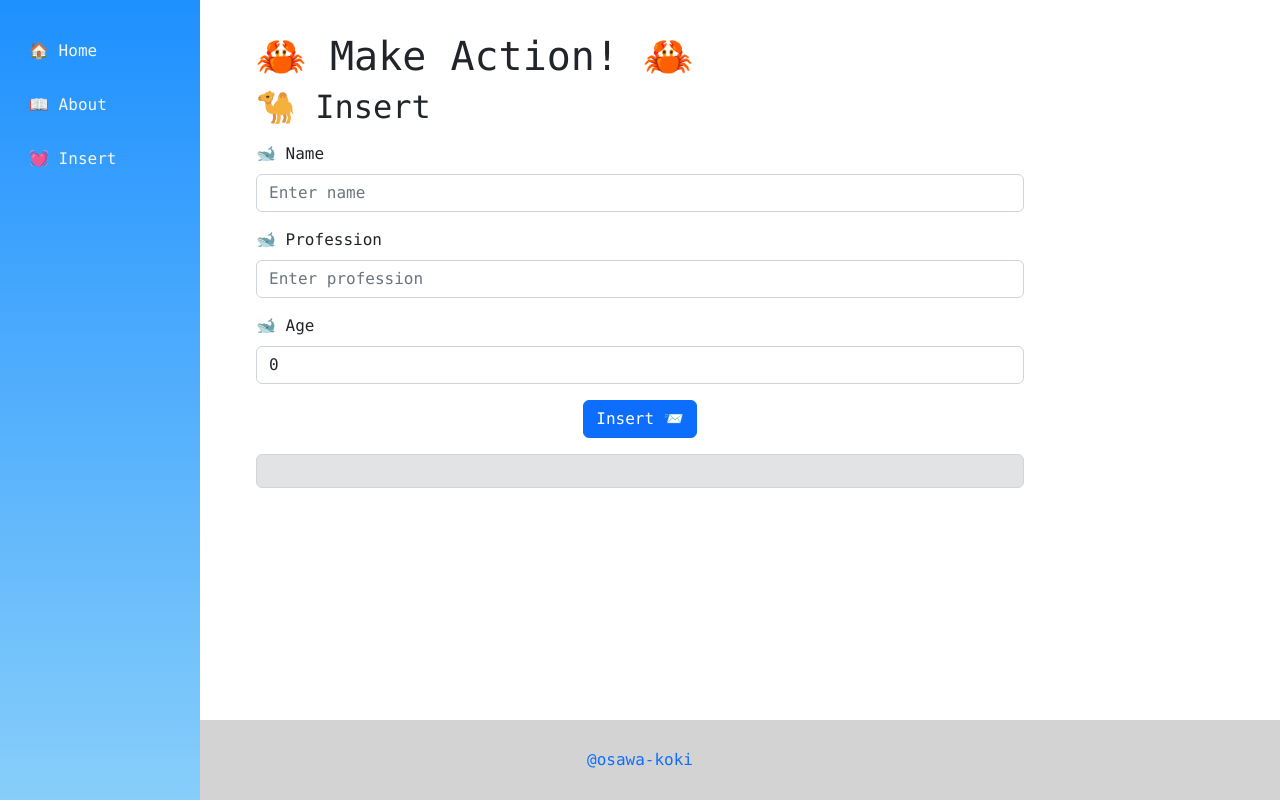
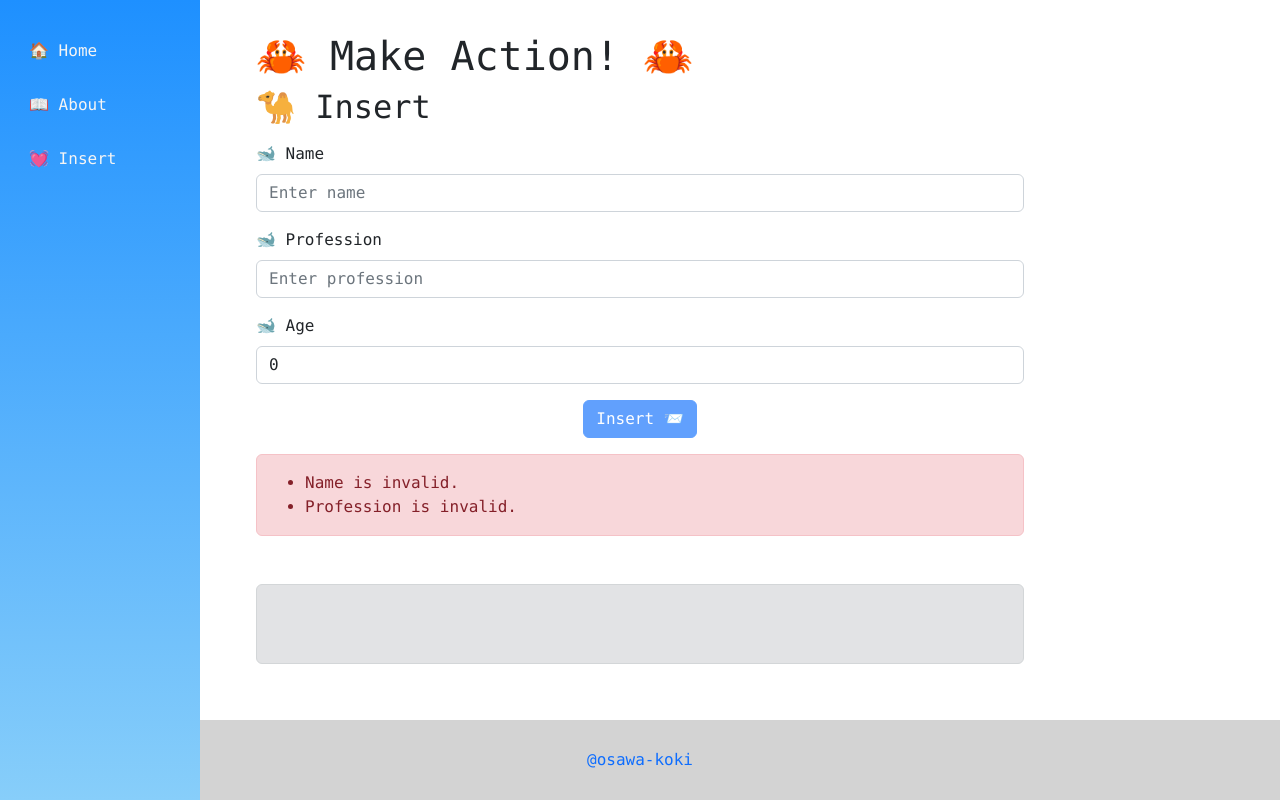
Before and after one commit to osawa-koki/az_func-cosmos_db, a Next.js app in the folder client/: page /insert in a window 1280 px wide. Built offline with nearby package versions, Linux system fonts and the light colour scheme.

Commit message:
挿入ページ作った。

```diff
--- a/client/pages/insert.tsx
+++ b/client/pages/insert.tsx
@@ -9,7 +9,7 @@ export default function InsertPage() {
   const [name, setName] = React.useState<string>('');
   const [profession, setProfession] = React.useState<string>('');
   const [age, setAge] = React.useState<number>(0);
-  const [state, setState] = React.useState<['success' | 'danger' | 'info' | 'secondary', string]>(['secondary', '']);
+  const [state, setState] = React.useState<['primary' | 'danger' | 'info' | 'secondary', string]>(['secondary', '']);
 
   const Send = async () => {
     setState(['info', 'Sending...']);
@@ -25,14 +25,29 @@ export default function InsertPage() {
         age: age
       })
     });
-    const json = await res.json();
-    if (json.result) {
-      setState(['success', 'Insert success!']);
+    if (res.ok) {
+      setState(['primary', 'Insert success!']);
     } else {
       setState(['danger', 'Insert failed...']);
     }
     await new Promise((resolve) => setTimeout(resolve, setting.waitingTime));
     setState(['secondary', '']);
+  };
+
+  const IsValid_Age = () => {
+    return age >= 0 && age <= 100;
+  };
+
+  const IsValid_Name = () => {
+    return name.length > 0;
+  };
+
+  const IsValid_Profession = () => {
+    return profession.length > 0;
+  };
+
+  const IsValid = () => {
+    return IsValid_Age() && IsValid_Name() && IsValid_Profession();
   };
 
   return (
@@ -53,9 +68,19 @@ export default function InsertPage() {
             <Form.Label>🐋 Age</Form.Label>
             <Form.Control type="number" min={0} max={100} placeholder="Enter age" value={age} onInput={(e) => {setAge(parseInt(e.currentTarget.value))}} />
           </Form.Group>
-          <Button variant="primary" className="d-block mx-auto mt-3" onClick={Send}>Insert 📨</Button>
+          <Button variant="primary" className="d-block mx-auto mt-3" onClick={Send} disabled={IsValid() === false}>Insert 📨</Button>
         </Form>
-        <Alert variant={state[0]} className="mt-3">{state[1]}</Alert>
+        {
+          IsValid() === false &&
+          <Alert variant="danger" className="mt-3" style={{minHeight: '5rem'}}>
+            <ul style={{margin: 0}}>
+              {IsValid_Name() === false && <li>Name is invalid.</li>}
+              {IsValid_Profession() === false && <li>Profession is invalid.</li>}
+              {IsValid_Age() === false && <li>Age is invalid.</li>}
+            </ul>
+          </Alert>
+        }
+        <Alert variant={state[0]} className="mt-5" style={{minHeight: '5rem'}}>{state[1]}</Alert>
       </div>
     </Layout>
   );
--- a/client/setting.ts
+++ b/client/setting.ts
@@ -4,10 +4,10 @@ const isProd = process.env.NODE_ENV === 'production';
 const setting = {
   isProd,
   basePath: Env.basePath,
-  apiPath: isProd ? '' : 'http://localhost:8000',
+  apiPath: isProd ? '' : 'http://localhost:8000/api',
   title: '🐙 Az Func × Cosmos DB 🐙',
   smallWaitingTime: 100,
-  waitingTime: 1000,
+  waitingTime: 3000,
 };
 
 export default setting;
```
